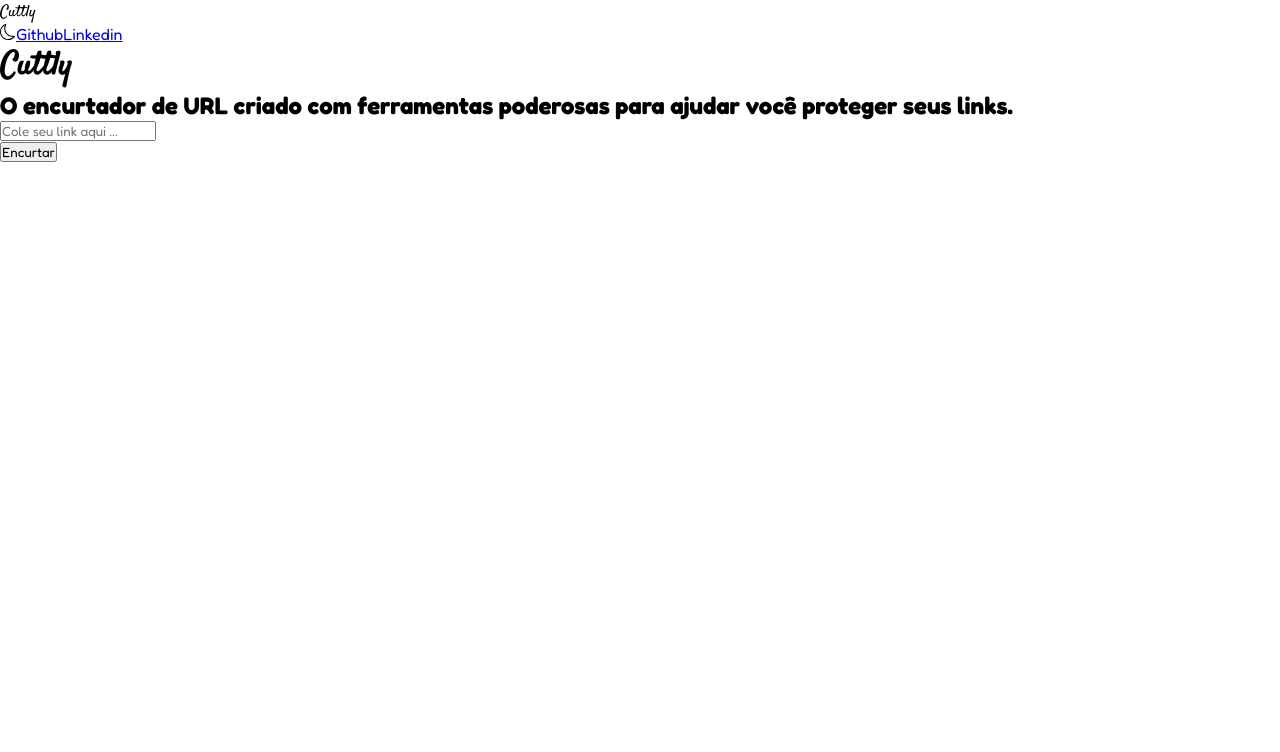
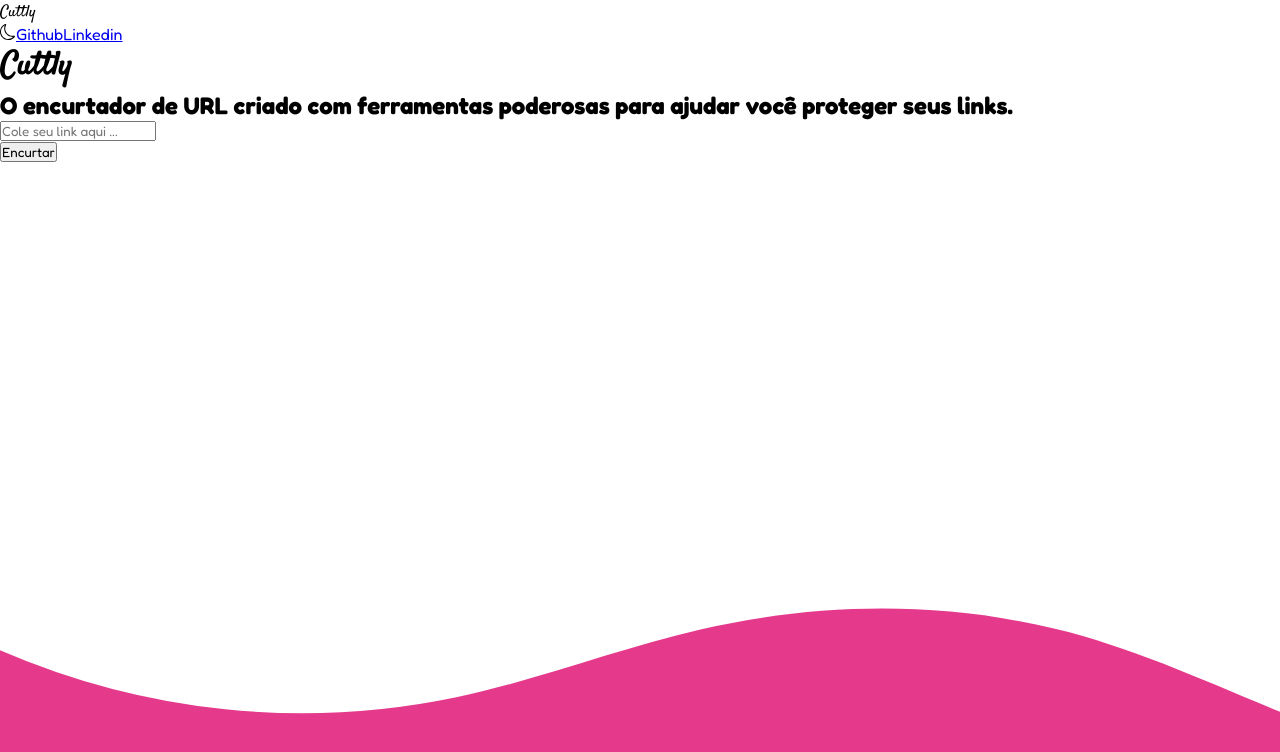
Before and after one commit to walaceborges/url-shortener, a React (Create React App) app in the folder client/: page / in a window 1280 px wide. Shown: the top 752 px of the page. Built offline with nearby package versions, Linux system fonts and the light colour scheme.

Commit message:
style: adiciona o modo darkmode na pagina

```diff
--- a/client/src/App.js
+++ b/client/src/App.js
@@ -1,11 +1,25 @@
+import React, { useState } from 'react'
 import './App.css';
-import Home from './components/Home';
-import Shortener from './components/Shortener';
+import Header from './components/Header'
+import Main from './components/Main'
+import Shortener from './components/Shortener'
+import Footer from './components/Footer'
 
 function App() {
+  const [darkMode, setDarkMode] = useState(false);
+
+  const toggleDarkMode = () =>{
+    setDarkMode(!darkMode);
+  };
+
   return (
-    <div className="text-center">
-      <Home />
+    <div className={`text-center bg-[#fffef5] ${darkMode ? 'dark': ''} `}>
+      <div className='w-screen h-screen dark:bg-[#0E0F22]'>
+        <Header toggleDarkMode={toggleDarkMode} darkMode={darkMode}/>
+        <Main />
+        <Shortener />
+        <Footer />
+      </div>
     </div>
   );
 }
--- a/client/src/components/Footer.jsx
+++ b/client/src/components/Footer.jsx
@@ -1,10 +1,21 @@
-import React from 'react';
-import wave from '../assets/wave.svg'
+import React from "react";
 
 function Footer() {
   return (
-    <footer className='w-screen fixed bottom-0 z-0'>
-      {/* <img className="" src={wave} alt="Wave" /> */}
+    <footer className="w-screen fixed bottom-0">
+      <div class="custom-shape-divider-bottom">
+        <svg
+          data-name="Layer 1"
+          xmlns="http://www.w3.org/2000/svg"
+          viewBox="0 0 1200 120"
+          preserveAspectRatio="none"
+        >
+          <path
+            d="M985.66,92.83C906.67,72,823.78,31,743.84,14.19c-82.26-17.34-168.06-16.33-250.45.39-57.84,11.73-114,31.07-172,41.86A600.21,600.21,0,0,1,0,27.35V120H1200V95.8C1132.19,118.92,1055.71,111.31,985.66,92.83Z"
+            class="shape-fill"
+          ></path>
+        </svg>
+      </div>
     </footer>
   );
 }
--- a/client/src/components/Header.jsx
+++ b/client/src/components/Header.jsx
@@ -1,5 +1,6 @@
 import React from 'react';
-import Moon from "../assets/moon-svgrepo-com.svg";
+import Moon from '../assets/moon-svgrepo-com.svg';
+// import Sun from '../assets/sun-svgrepo-com.svg'
 
 function Header(props) {
   return (
--- a/client/src/components/Home.jsx
+++ b/client/src/components/Home.jsx
@@ -1,24 +1,26 @@
-import React, { useState } from 'react'
-import Footer from './Footer'
-import Header from './Header'
-import Main from './Main'
-import Shortener from './Shortener'
+// import React, { useState } from 'react'
+// import Footer from './Footer'
+// import Header from './Header'
+// import Main from './Main'
+// import Shortener from './Shortener'
 
-function Home() {
-  const [darkMode, setDarkMode] = useState(false);
+// function Home() {
+//   const [darkMode, setDarkMode] = useState(false);
 
-  const toggleDarkMode = () =>{
-    setDarkMode(!darkMode);
-  };
+//   const toggleDarkMode = () =>{
+//     setDarkMode(!darkMode);
+//   };
 
-  return (
-    <div className={`bg-[#F5F8FF] ${darkMode ? 'dark': ''} w-screen h-screen`}>
-      <Footer />
-      <Header toggleDarkMode={toggleDarkMode}/>
-      <Main />
-      <Shortener />
-    </div>
-  )
-}
+//   return (
+//     <div className={`dark:bg-[#0E0F22] ${darkMode ? 'dark': ''} w-screen h-screen`}>
+//       <div className=''>
+//         <Header toggleDarkMode={toggleDarkMode}/>
+//         <Main />
+//         <Shortener />
+//         <Footer />
+//       </div>
+//     </div>
+//   )
+// }
 
-export default Home
+// export default Home
--- a/client/src/components/Shortener.jsx
+++ b/client/src/components/Shortener.jsx
@@ -33,7 +33,7 @@ function Shortener() {
     const search = document.getElementById('inputResult');
     const resultSearch = search.innerText;
     navigator.clipboard.writeText(resultSearch);
-    alert("Copied the text: " + resultSearch);
+    alert("URL copiada com sucesso");
   };
 
   function responseError(error) {
@@ -45,12 +45,12 @@ function Shortener() {
   };
 
   return (
-    <section className=''>
+    <section className='dark:bg-[#0E0F22]'>
       <form onSubmit={handleSubmit} className='flex justify-center items-center pb-4 z-10'>
         <input
           className='bg-[#EEEEEE] h-12 border-0 my-7 text-start pl-4 text-xl font-light rounded-l-lg w-8/12 md:w-3/12 lg:w-4/12'
           placeholder='Cole seu link aqui ...'
-          onChange={(e) => { setUrl(e.target.value)}}
+          onChange={ (e) => { setUrl(e.target.value)} }
           value={url}
           type="text"
           name="url"
@@ -60,7 +60,7 @@ function Shortener() {
         </div>
       </form>
       {error ?
-      <div className="z-10 justify-center flex py-8 h-16 w-1/3 m-auto bg-red-500 dark:bg-[#0E0F22] rounded items-center">
+      <div className="z-10 justify-center flex py-8 h-16 w-1/3 m-auto bg-red-500 rounded items-center">
         <div className="">
           <p className="flex items-center font-medium text-3xl text-white">{error}</p>
         </div>
@@ -68,9 +68,9 @@ function Shortener() {
       <div className="z-10 absolute justify-center left-1/3 flex py-8 h-16 w-1/3 m-auto bg-[#E84192] rounded items-center">
         <div className="">
           <p
-            onClick={() => {copyText()}}
+            onClick={ () => {copyText()} }
             id="inputResult"
-            className="flex items-center font-medium text-3xl text-black"
+            className="flex items-center font-medium text-3xl text-black cursor-pointer"
           >
             {newUrl}
           </p>
--- a/client/src/index.css
+++ b/client/src/index.css
@@ -17,3 +17,23 @@
 .justify-rigth {
   justify-content: right;
 }
+
+.custom-shape-divider-bottom {
+  position: absolute;
+  bottom: 0;
+  left: 0;
+  width: 100%;
+  overflow: hidden;
+  line-height: 0;
+}
+
+.custom-shape-divider-bottom svg {
+  position: relative;
+  display: block;
+  width: calc(133% + 1.3px);
+  height: 194px;
+}
+
+.custom-shape-divider-bottom .shape-fill {
+  fill: #E53A8B;
+}
```
Also changed, not shown: client/src/assets/sun-svgrepo-com.svg (added).
